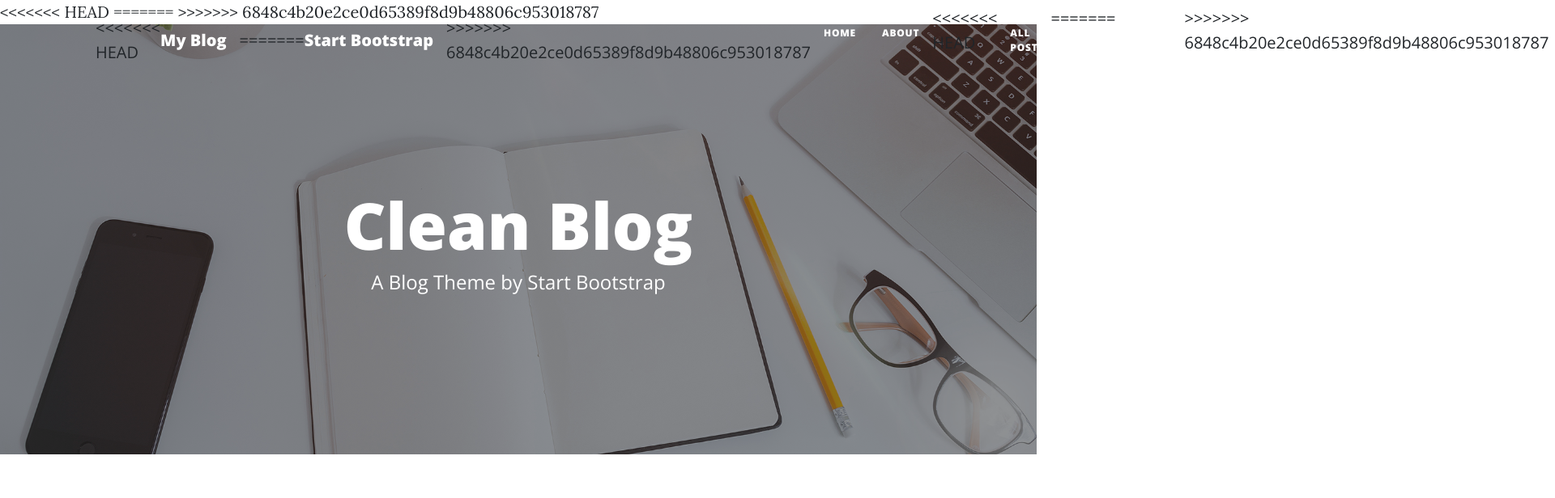
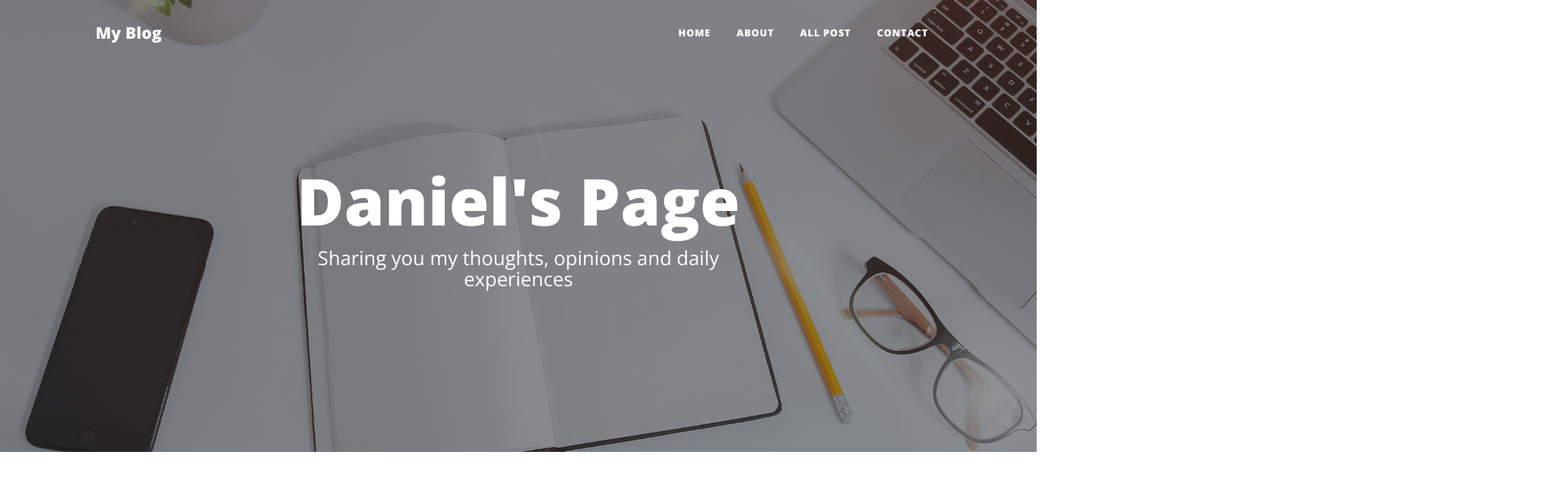
Before and after one commit to danonuevo09/Blog-Site, a plain HTML site: page index.html in a window 1280 px wide. Shown: the top 616 px of the page at 81% size, 1920 px wide, since content can reach past the window. Drawn offline with nearby package versions, Linux system fonts and the light colour scheme.

Commit message:
Updated Header and Details

```diff
--- a/index.html
+++ b/index.html
@@ -5,11 +5,7 @@
         <meta name="viewport" content="width=device-width, initial-scale=1, shrink-to-fit=no" />
         <meta name="description" content="" />
         <meta name="author" content="" />
-<<<<<<< HEAD
         <title>My Blog</title>
-=======
-        <title>Clean Blog - Start Bootstrap Theme</title>
->>>>>>> 6848c4b20e2ce0d65389f8d9b48806c953018787
         <link rel="icon" type="image/x-icon" href="assets/favicon.ico" />
         <!-- Font Awesome icons (free version)-->
         <script src="https://use.fontawesome.com/releases/v6.1.0/js/all.js" crossorigin="anonymous"></script>
@@ -23,11 +19,7 @@
         <!-- Navigation-->
         <nav class="navbar navbar-expand-lg navbar-light" id="mainNav">
             <div class="container px-4 px-lg-5">
-<<<<<<< HEAD
                 <a class="navbar-brand" href="index.html">My Blog</a>
-=======
-                <a class="navbar-brand" href="index.html">Start Bootstrap</a>
->>>>>>> 6848c4b20e2ce0d65389f8d9b48806c953018787
                 <button class="navbar-toggler" type="button" data-bs-toggle="collapse" data-bs-target="#navbarResponsive" aria-controls="navbarResponsive" aria-expanded="false" aria-label="Toggle navigation">
                     Menu
                     <i class="fas fa-bars"></i>
@@ -36,11 +28,7 @@
                     <ul class="navbar-nav ms-auto py-4 py-lg-0">
                         <li class="nav-item"><a class="nav-link px-lg-3 py-3 py-lg-4" href="index.html">Home</a></li>
                         <li class="nav-item"><a class="nav-link px-lg-3 py-3 py-lg-4" href="about.html">About</a></li>
-<<<<<<< HEAD
                         <li class="nav-item"><a class="nav-link px-lg-3 py-3 py-lg-4" href="post.html">All Post</a></li>
-=======
-                        <li class="nav-item"><a class="nav-link px-lg-3 py-3 py-lg-4" href="post.html">Sample Post</a></li>
->>>>>>> 6848c4b20e2ce0d65389f8d9b48806c953018787
                         <li class="nav-item"><a class="nav-link px-lg-3 py-3 py-lg-4" href="contact.html">Contact</a></li>
                     </ul>
                 </div>
@@ -52,8 +40,8 @@
                 <div class="row gx-4 gx-lg-5 justify-content-center">
                     <div class="col-md-10 col-lg-8 col-xl-7">
                         <div class="site-heading">
-                            <h1>Clean Blog</h1>
-                            <span class="subheading">A Blog Theme by Start Bootstrap</span>
+                            <h1>Daniel's Page</h1>
+                            <span class="subheading">Sharing you my thoughts, opinions and daily experiences</span>
                         </div>
                     </div>
                 </div>
```
